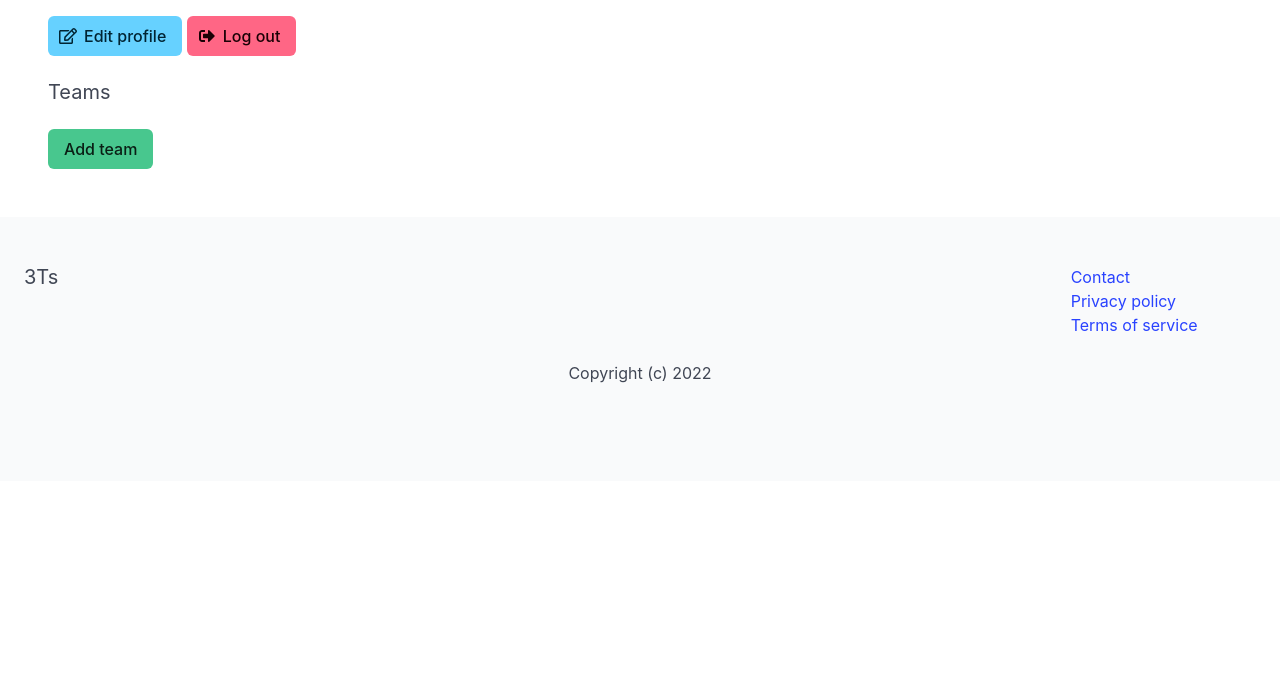
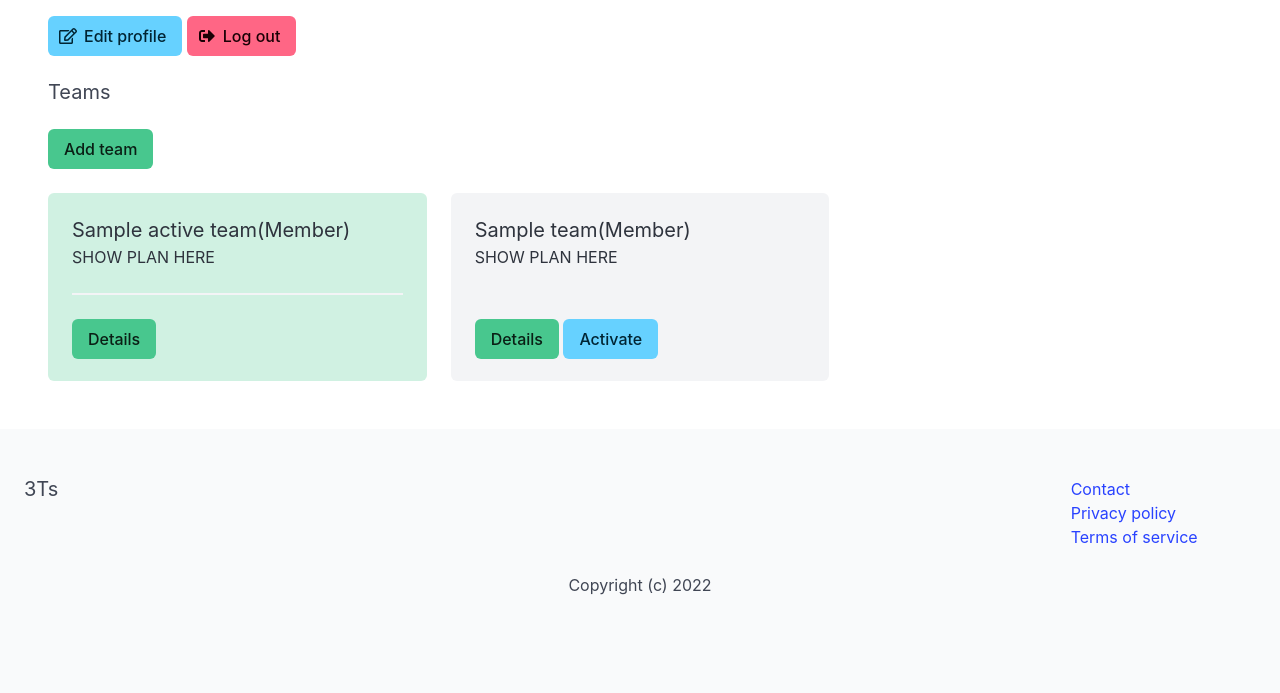
Before and after one commit to ArtusU/3Ts, a Django app: template apps/userprofile/templates/userprofile/myaccount.html in a window 1280 px wide. Shown: the part 216-909 px from the top of the page. Before the commit the page ends 599 px from the top, so only its background shows below. Run offline with Django 3.2, Linux system fonts and the light colour scheme; the template is opened without the code that fills it: most values are stand-ins (such as "Sample title", 1, 10 or a date in 2020); some libraries are stand-ins or nearby versions.

Commit message:
active_team

```diff
--- a/apps/userprofile/templates/userprofile/myaccount.html
+++ b/apps/userprofile/templates/userprofile/myaccount.html
@@ -44,4 +44,36 @@
         </div>
     </div>
 
+    <div class="columns">
+        {% if active_team %}
+            <div class="column is-4">
+                <div class="notification has-background-success-light">
+                    <h3 class="is-size-5">{{ active_team.title }}{% if active_team.created_by == request.user %}(Owner){% else %}(Member){% endif %}</h3>
+
+                    <h3 class="is-size-6">SHOW PLAN HERE</h3>
+
+                    <hr>
+
+                    <a href="#" class="button is-success">Details</a>
+
+                    {% if active_team.created_by == request.user %}
+                        <a href="#" class="button is-info">Invite users</a>
+                    {% endif %}
+                </div>
+            </div>
+        {% endif %}
+
+        {% for team in teams %}
+            <div class="column is-4">
+                <div class="notification">
+                    <h3 class="is-size-5">{{ team.title }}{% if team.created_by == request.user %}(Owner){% else %}(Member){% endif %}</h3>
+                    <h3 class="is-size-6">SHOW PLAN HERE</h3>
+                    <hr>
+                    <a href="#" class="button is-success">Details</a>
+                    <a href="#" class="button is-info">Activate</a>
+                </div>
+            </div>
+        {% endfor %}
+    </div>
+
 {% endblock %}
--- a/apps/userprofile/views.py
+++ b/apps/userprofile/views.py
@@ -3,11 +3,13 @@ from django.contrib.auth.decorators import login_required
 
 from django.shortcuts import render, redirect
 
+from apps.team.models import Team
 
 
 @login_required
 def myaccount(request):
-    return render(request, 'userprofile/myaccount.html')
+    teams = request.user.teams.exclude(pk=request.user.userprofile.active_team_id)
+    return render(request, 'userprofile/myaccount.html', {'teams': teams})
 
 
 @login_required
--- a/ttt/settings.py
+++ b/ttt/settings.py
@@ -52,6 +52,7 @@ TEMPLATES = [
                 "django.template.context_processors.request",
                 "django.contrib.auth.context_processors.auth",
                 "django.contrib.messages.context_processors.messages",
+                "apps.team.context_processors.active_team"
             ],
         },
     },
```
Also changed, not shown: apps/team/context_processors.py (added, +11 -0 lines).
